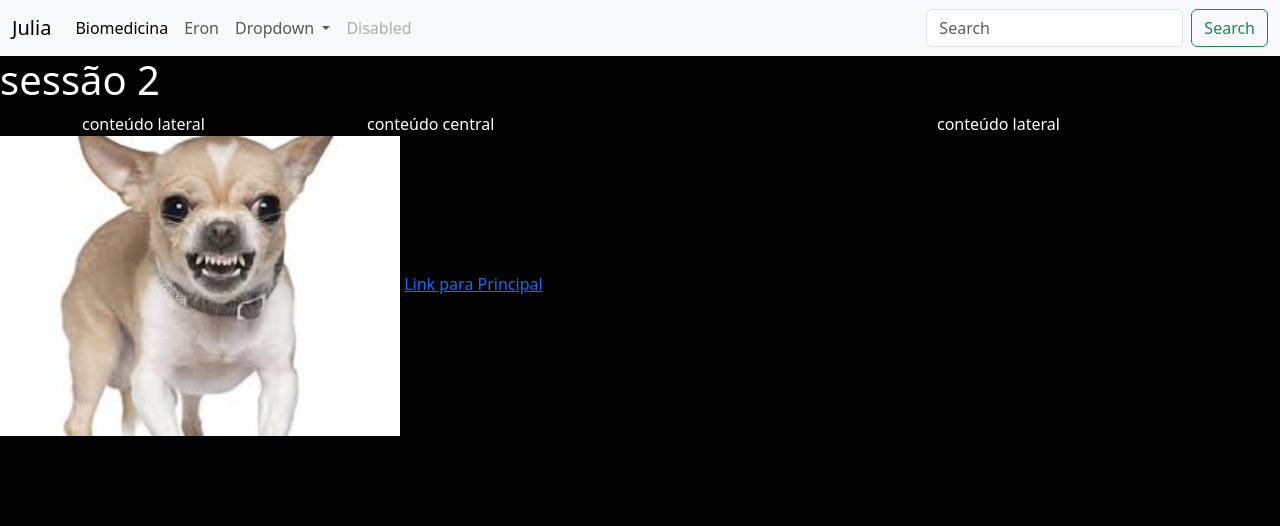
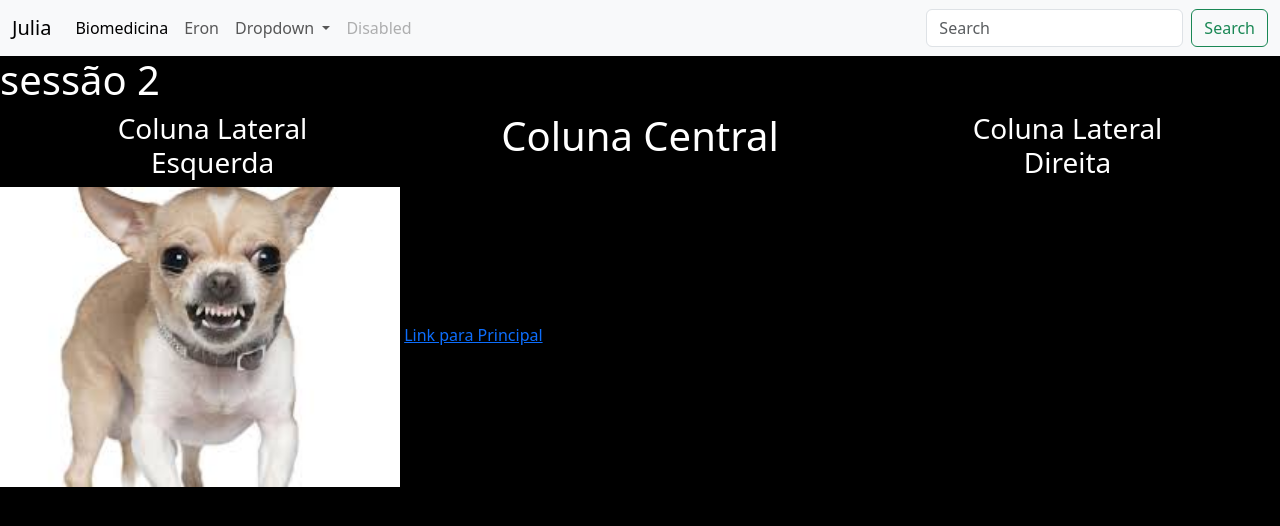
Before and after one commit to Juliafischer06/Juliafischer06.github.io, a plain HTML site: page sessao2.html in a window 1280 px wide. Drawn offline with nearby package versions, Linux system fonts and the light colour scheme.

Commit message:
Update sessao2.html

```diff
--- a/sessao2.html
+++ b/sessao2.html
@@ -51,13 +51,19 @@
   </div>
 </nav>
     <h1>sessão 2</h1>
-        <div class= "container">
-            <div class= "row">
-                <div class= "col-3">conteúdo lateral </div>
-                <div class= "col-6">conteúdo central </div>
-                <div class= "col-3">conteúdo lateral </div>
-            </div>
-        </div>
+        <div class="container text-center">
+  <div class="row">
+    <div class="col-3">
+      <h3>Coluna Lateral Esquerda</h3>
+    </div>
+    <div class="col-6">
+      <h1>Coluna  Central</h1>
+    </div>
+    <div class="col-3">
+      <h3>Coluna Lateral Direita</h3>
+    </div>
+  </div>
+</div>
 
     <img src="images.jpeg" alt="picard facepalm" width="400" height="300">
 
```
